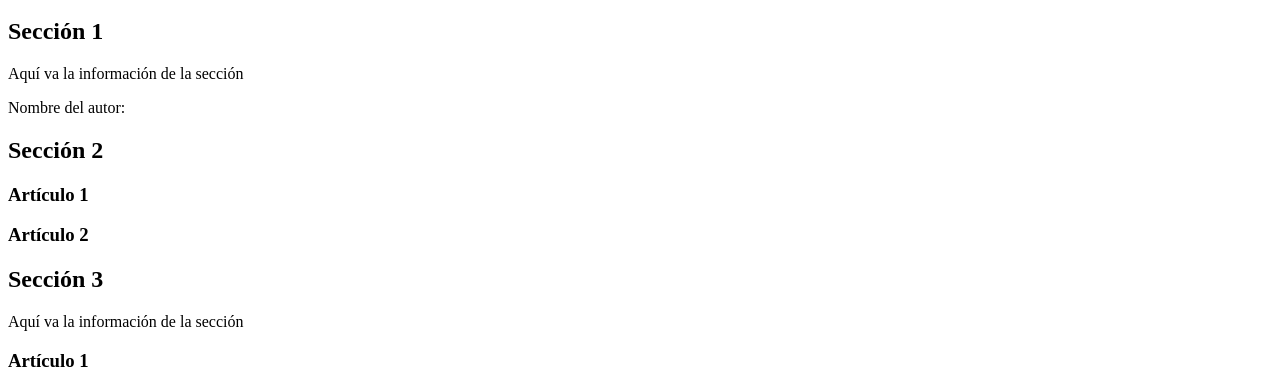
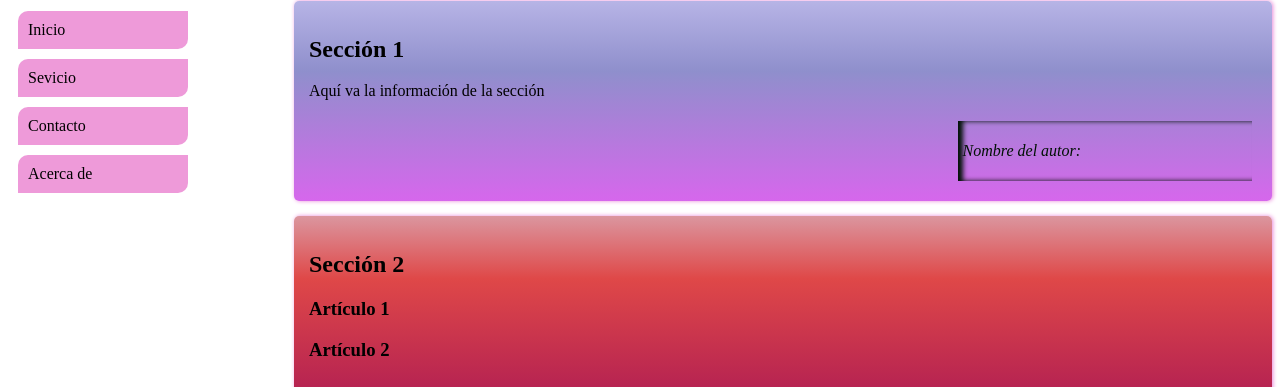
Before and after one commit to majolivero/HTML-RIWI, a plain HTML site: page index.html in a window 1280 px wide. Shown: the part 100-487 px from the top of the page. Drawn offline with Linux system fonts and the light colour scheme; the site is published under a folder, as on GitHub Pages, so addresses that start at the root find nothing.

Commit message:
Add files via upload

```diff
--- a/index.html
+++ b/index.html
@@ -5,7 +5,7 @@
     <meta charset="UTF-8">
     <meta name="viewport" content="width=device-width, initial-scale=1.0">
     <title>Semántica HTML con CSS</title>
-    <link rel="stylesheet" href="/CSS/estilos.css">
+    <link rel="stylesheet" href="CSS/estilos.css">
 </head>
 <body>
     <header>
```
